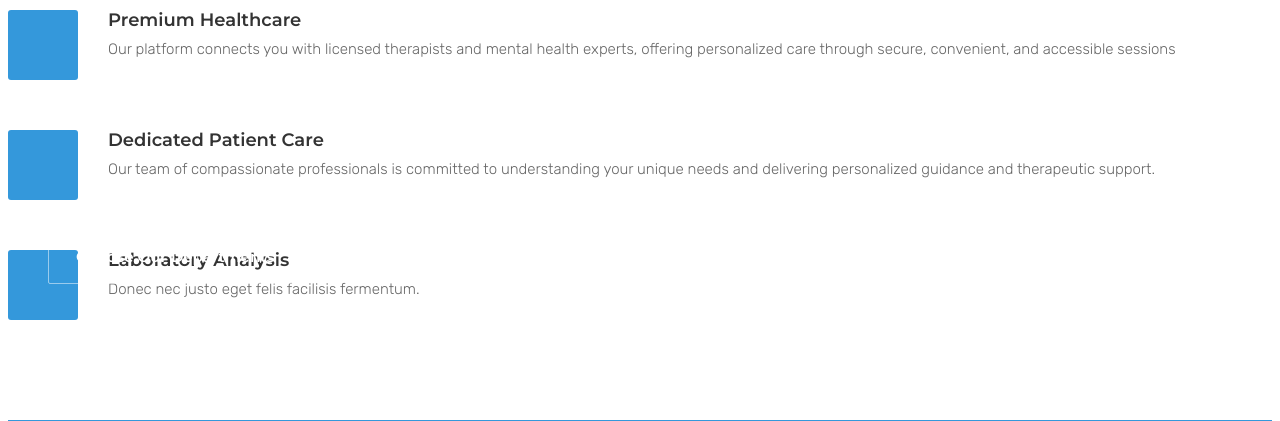
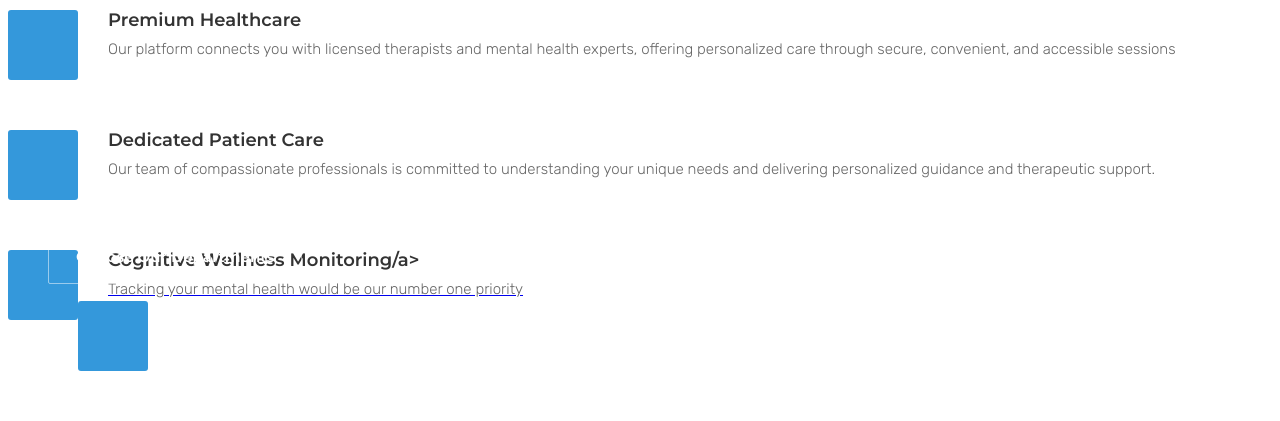
Before and after one commit to divine40/Mindease, a Django app: page / in a window 1280 px wide. Shown: the part 1736-2157 px from the top of the page. Run offline with Django 4.2, Linux system fonts and the light colour scheme; some libraries are stand-ins or nearby versions.

Commit message:
Update index.html

```diff
--- a/templates/core/index.html
+++ b/templates/core/index.html
@@ -299,8 +299,8 @@
 							<div class="about-post">
 								<a href="#"><i class="fa fa-flask"></i></a>
 								<div class="about-post-content">
-									<h2><a href="#">Laboratory Analysis</a></h2>
-									<p>Donec nec justo eget felis facilisis fermentum.  </p>
+									<h2><a href="#">Cognitive Wellness Monitoring/a></h2>
+									<p>Tracking your mental health would be our number one priority  </p>
 								</div>
 							</div>
 						</div>
```
